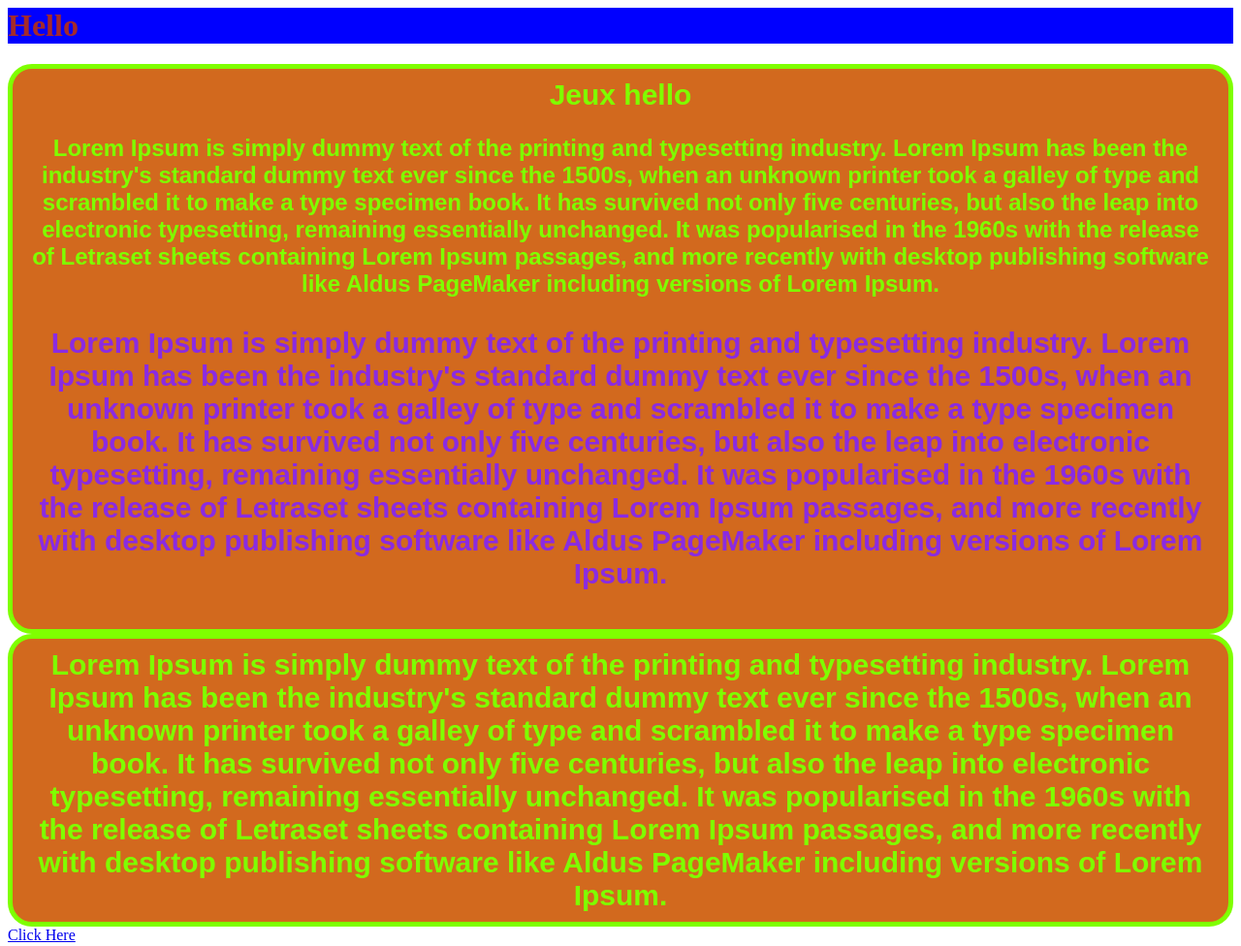
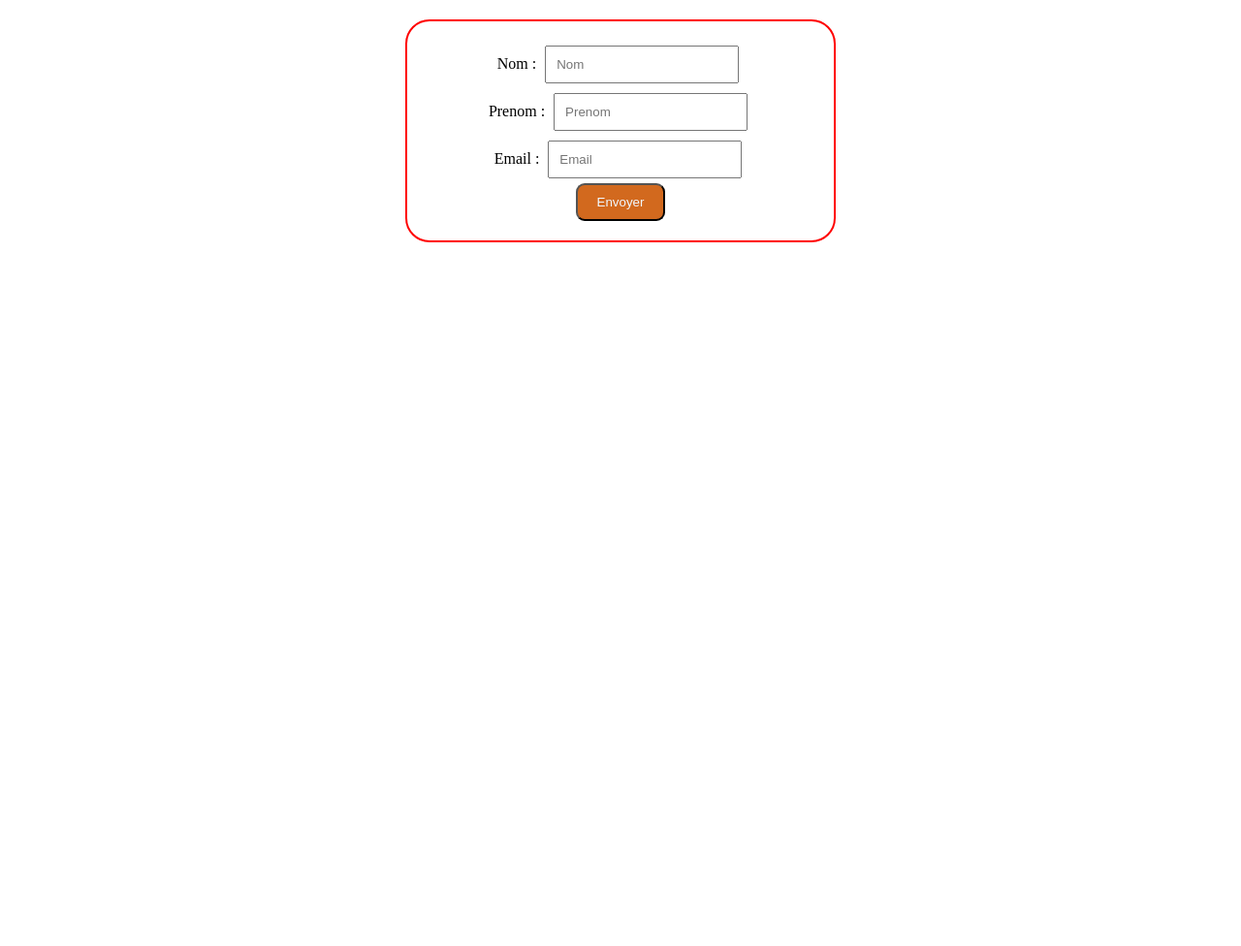
Before and after one commit to PinkSSakura/TSDI1_SiteWeb, a plain HTML site: page index.html in a window 1280 px wide. Shown: the whole page at 97% size. After the commit the page ends 800 px from the top, so only its background shows below. Drawn offline with Linux system fonts and the light colour scheme.

Commit message:
updated files

```diff
--- /dev/null
+++ b/css/styles.css
@@ -0,0 +1,28 @@
+body{
+    margin: 0;
+    padding: 0;
+}
+
+.formulaire{
+    max-width: 400px;
+    margin: 20px auto;
+    text-align: center;
+    border: 2px solid red;
+    border-radius: 25PX;
+    padding: 20px;
+}
+
+.champs {
+    width: 50%;
+    padding: 10px;
+    margin: 5px;
+}
+
+
+.button{
+    cursor: pointer;
+    background-color: chocolate;
+    color: aliceblue;
+    padding: 10px 20px;
+    border-radius: 9px;
+}
--- a/index.html
+++ b/index.html
@@ -2,25 +2,18 @@
 <head>
     <meta charset="UTF-8">
     <meta name="viewport" content="width=device-width, initial-scale=1.0">
-    <title>Cours HTML</title>
-    <link rel="stylesheet" href="styles.css">
+    <title>Document</title>
+    <link rel="stylesheet" href="css/styles.css">
 </head>
 <body>
-    <h1 id="paragraph1">Hello</h1>
-    <div class="jeux">
-        Jeux hello
-        <p id="id-jeux1">
-            Lorem Ipsum is simply dummy text of the printing and typesetting industry. Lorem Ipsum has been the industry's standard dummy text ever since the 1500s, when an unknown printer took a galley of type and scrambled it to make a type specimen book. It has survived not only five centuries, but also the leap into electronic typesetting, remaining essentially unchanged. It was popularised in the 1960s with the release of Letraset sheets containing Lorem Ipsum passages, and more recently with desktop publishing software like Aldus PageMaker including versions of Lorem Ipsum.
-        </p>
-        <p id="id-jeux3">
-            Lorem Ipsum is simply dummy text of the printing and typesetting industry. Lorem Ipsum has been the industry's standard dummy text ever since the 1500s, when an unknown printer took a galley of type and scrambled it to make a type specimen book. It has survived not only five centuries, but also the leap into electronic typesetting, remaining essentially unchanged. It was popularised in the 1960s with the release of Letraset sheets containing Lorem Ipsum passages, and more recently with desktop publishing software like Aldus PageMaker including versions of Lorem Ipsum.
-        </p>
-    </div>
-    <p class="jeux" id="id-jeux2">
-        Lorem Ipsum is simply dummy text of the printing and typesetting industry. Lorem Ipsum has been the industry's standard dummy text ever since the 1500s, when an unknown printer took a galley of type and scrambled it to make a type specimen book. It has survived not only five centuries, but also the leap into electronic typesetting, remaining essentially unchanged. It was popularised in the 1960s with the release of Letraset sheets containing Lorem Ipsum passages, and more recently with desktop publishing software like Aldus PageMaker including versions of Lorem Ipsum.
-    </p>
-    <span>
-        <a href="contact.html">Click Here</a>
-    </span>
+ <form class="formulaire">
+    <label for="nom">Nom :</label>
+    <input class="champs" type="text" id="nom" name="nom" placeholder="Nom"> <br>
+    <label for="nom">Prenom :</label>
+    <input class="champs" type="text" id="prenom" name="prenom" placeholder="Prenom"> <br>
+    <label for="nom">Email :</label>
+    <input class="champs" type="email" id="email" name="email" placeholder="Email"> <br>
+    <button type="submit" class="button">Envoyer</button>
+ </form>
 </body>
 </html>
--- a/styles.css
+++ /dev/null
@@ -1,25 +0,0 @@
-#paragraph1 {
-    color: brown;
-    background-color: blue;
-}
-
-.jeux #id-jeux1{
-    font-size: 24px;
-}
-
-.jeux p#id-jeux3{
-    color: blueviolet;
-}
-
-.jeux{
-    color: chartreuse;
-    font-size: 30px;
-    background-color: chocolate;
-    font-family: Arial, Helvetica, sans-serif;
-    text-align:center;
-    font-weight: bold;
-    border: solid 5px;
-    border-radius: 25px;
-    margin: 0;
-    padding: 10px 20px;
-}
```
